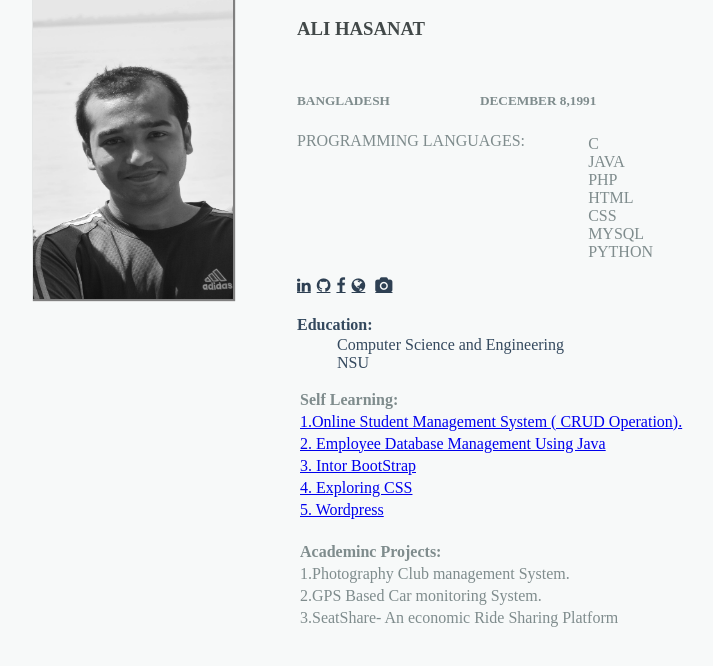
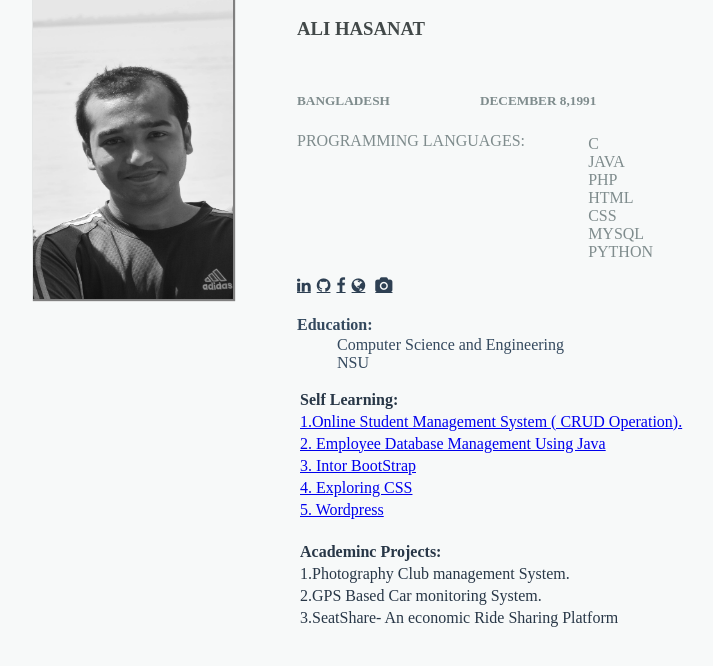
Before and after one commit to hasanat72/hasanat, a PHP site: page /index.html in a window 1280 px wide. Shown: the part 51-717 px from the top of the page, without its empty margins (159-872 px from the left). Run offline with PHP 8.4, Linux system fonts and the light colour scheme.

Commit message:
Update style.css

```diff
--- a/style.css
+++ b/style.css
@@ -2,6 +2,7 @@
 	margin: 0;
 	background-color: #f7f9f9;
 	margin-top: 50px;
+
 
 }
 #name{
@@ -44,9 +45,11 @@
 	transition: width 0.5s;
 
 }
+/*
 .side_div:hover{
 	width: 300px;
 }
+*/
 .text{
 	color:  #424949 ;
 	text-transform: uppercase;
@@ -123,7 +126,8 @@
 .project{
 	float: left;
 	width: auto;
-	color: #7f8c8d;
+	color:  #283747 ;
+	margin-bottom: 20px;
 }
 .projects{
 	text-align: left;
@@ -298,3 +302,7 @@
 	margin-left: 30px;
 	color: red;
 }
+
+#academic{
+	margin-bottom: 100px;
+}
```
